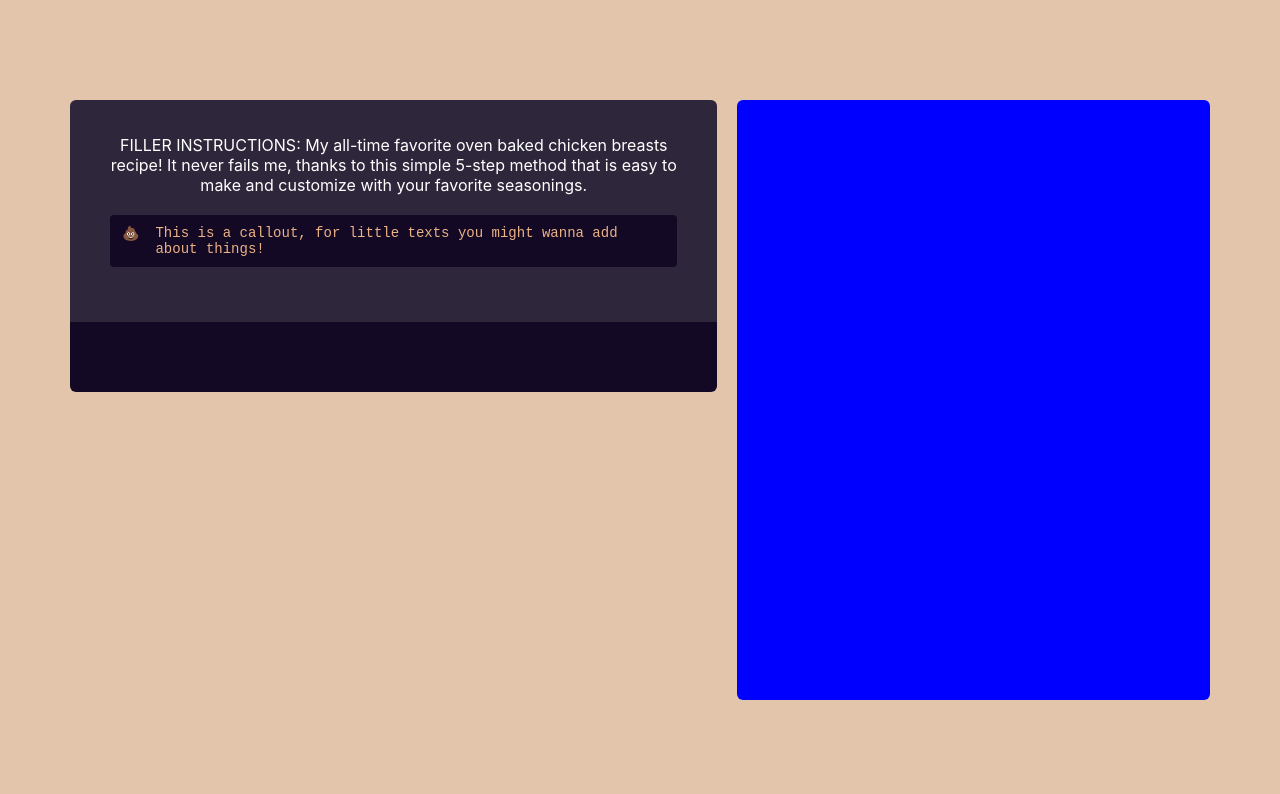
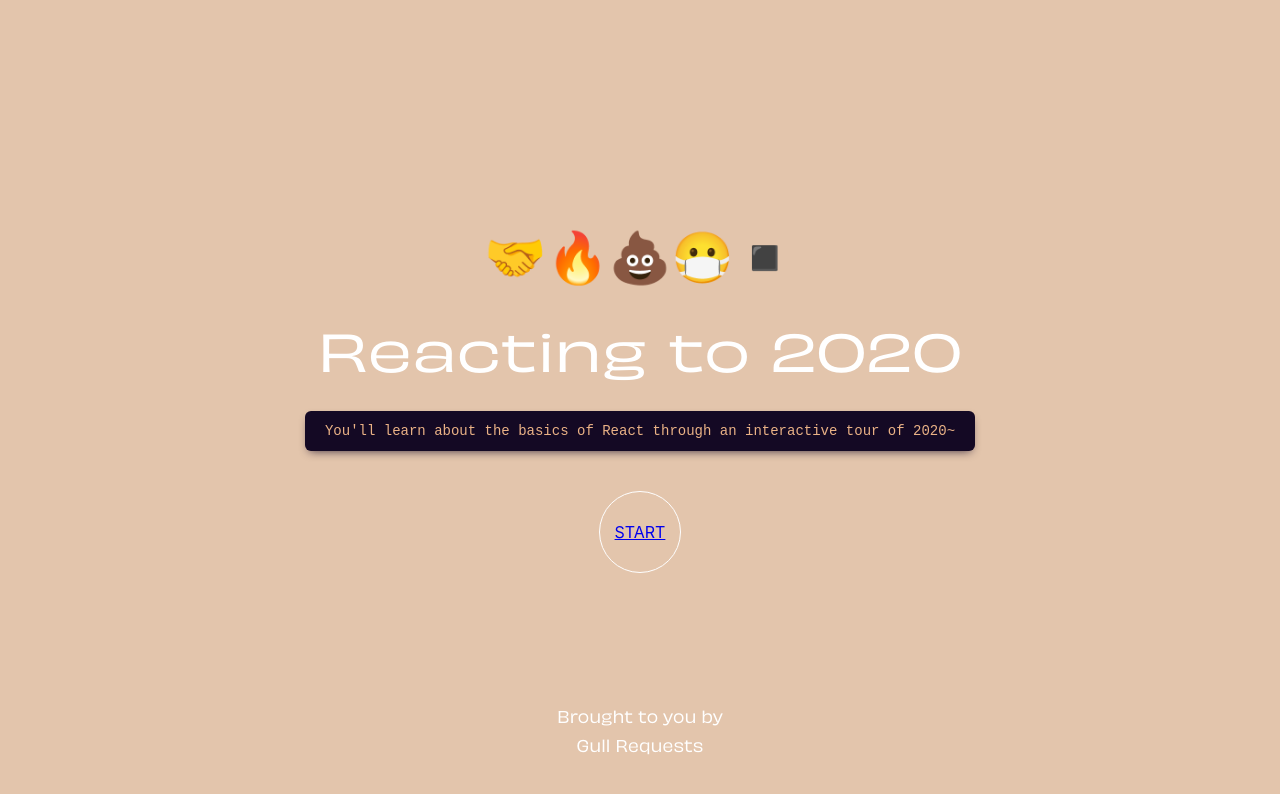
Before and after one commit to songeunyou/reacting-to-2020, a React (Create React App) app: page / in a window 1280 px wide. Shown: the top 794 px of the page. Built offline with nearby package versions, Linux system fonts and the light colour scheme.

Commit message:
React Router works

```diff
--- a/src/App.tsx
+++ b/src/App.tsx
@@ -10,10 +10,9 @@
   return (
     <div className="App">
       <Router>
-          <Route exact path="/" component={TutorialPage}/>
-          <Route exact path="/tt" component={HomePage}/>
-          {/*for link www.x.com/tutorial/1 => id '1' will be passed to TutorialPage component*/}
-          {/*<Route path="/tutorial/:tutorialStep" render={({ match }) => <TutorialPage id={match.params.tutorialStep}/>}/>*/}
+          <Route exact path="/" component={HomePage}/>
+          {/*for url  www.x.com/tutorial/1  => id '1' will be passed to TutorialPage component*/}
+          <Route path="/tutorial/:tutorialStep" render={({ match }) => <TutorialPage id={match.params.tutorialStep}/>}/>
           <Route exact path="/success" component={Completed}/>
       </Router>
     </div>
--- /dev/null
+++ b/src/components/Callout.tsx
@@ -0,0 +1,18 @@
+import React from 'react';
+import '../css/App.css';
+
+interface CalloutProps {
+    emoji: string;
+    text: string;
+}
+
+function Callout({emoji, text}: CalloutProps) {
+    return (
+        <div className="callout">
+            <p>{emoji}</p>
+            <p>{text}</p>
+        </div>
+    );
+}
+
+export default Callout;
--- a/src/pages/HomePage.tsx
+++ b/src/pages/HomePage.tsx
@@ -1,4 +1,5 @@
 import React from 'react';
+import { Link } from 'react-router-dom';
 import logo from './logo.svg';
 import '../css/App.css';
 
@@ -9,7 +10,9 @@
         <h1 className="title">Reacting to 2020</h1>
         <p className="subtitle">You'll learn about the basics of React through an interactive tour of 2020~</p>
         <div className="start-btn">
-            <p>START</p>
+            <Link to={`/tutorial/1`} key={1}>
+                <p>START</p>
+            </Link>
         </div>
         <div className="credits">
             <p>Brought to you by</p>
--- a/src/pages/TutorialPage.tsx
+++ b/src/pages/TutorialPage.tsx
@@ -1,22 +1,15 @@
 import React from 'react';
-import logo from './logo.svg';
 import '../css/App.css';
+import Callout from '../components/Callout';
 
-interface CalloutProps {
-    emoji: string;
-    text: string;
+interface TutorialProps {
+    id: string;
 }
 
-function Callout({emoji, text}: CalloutProps) {
-    return (
-        <div className="callout">
-            <p>{emoji}</p>
-            <p>{text}</p>
-        </div>
-    );
-}
+// TutorialPage needs to be rewritten so that depending on which module you are on (different id),
+// Info and visuals are swapped out
 
-function TutorialPage() {
+function TutorialPage({id}: TutorialProps) {
   return (
     <div className="tutorial-page">
         <div className="info">
```
